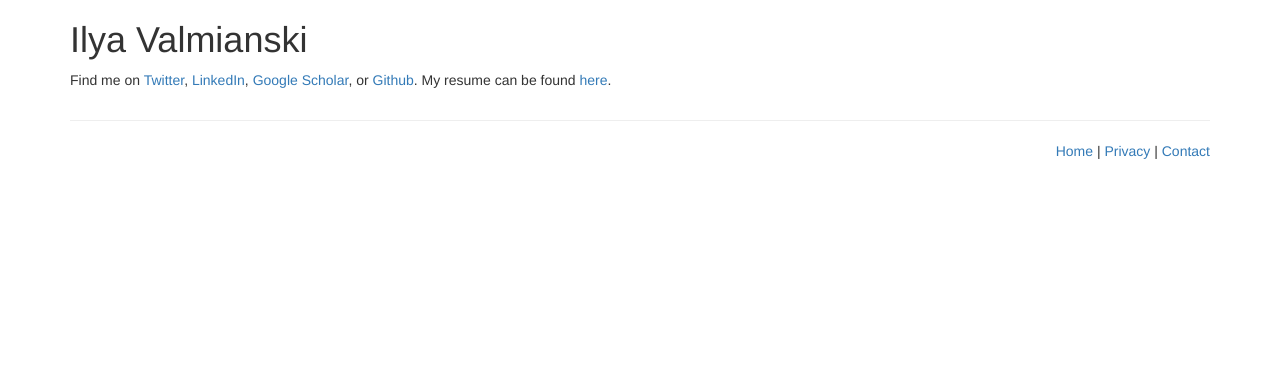
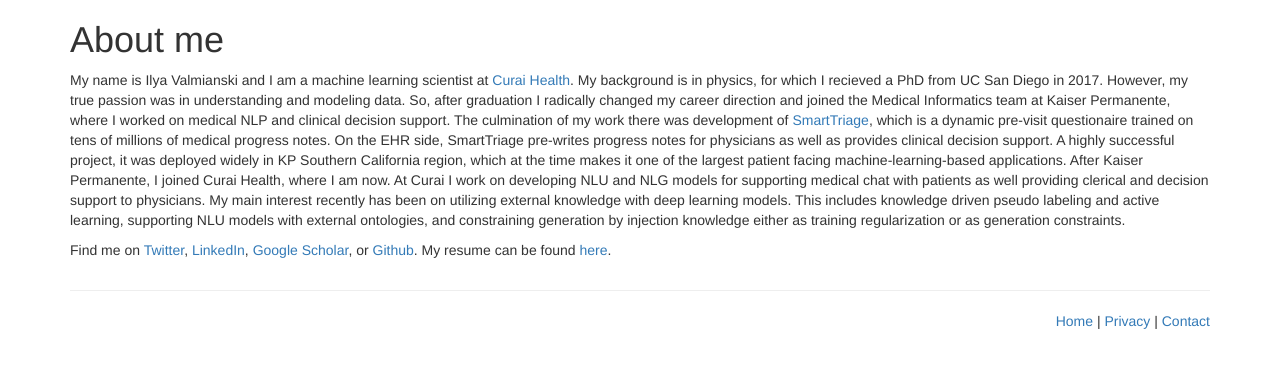
Before and after one commit to ivalmian/ivalmian.github.io, a plain HTML site: page index.html in a window 1280 px wide. Drawn offline with nearby package versions, Linux system fonts and the light colour scheme.

Commit message:
updated resume, links, and personal statement

```diff
--- a/index.html
+++ b/index.html
@@ -22,10 +22,22 @@
     <body>
         <div class="container m-3 p-3">
 
-            <h1>Ilya Valmianski</h1>
-            <p>Find me on <a href="https://twitter.com/valmianski">Twitter</a>, <a href="https://linkedin.com/in/ilya-x-valmianski-704a4b98">LinkedIn</a>,
+            <h1>About me</h1>
+            <p>My name is Ilya Valmianski and I am a machine learning scientist at <a href="https://www.curaihealth.com/">Curai Health</a>. My background is in physics, for which I
+                recieved a PhD from UC San Diego in 2017. However, my true passion was in understanding and modeling data.
+                So, after graduation I radically changed my career direction and joined the Medical Informatics team at Kaiser Permanente,
+                where I worked on medical NLP and clinical decision support. The culmination of my work there was development of
+                <a href="https://arxiv.org/abs/2010.09905">SmartTriage</a>, which is a dynamic pre-visit questionaire trained on tens of
+                millions of medical progress notes. On the EHR side, SmartTriage pre-writes progress notes for physicians as well as provides clinical decision support.
+                A highly successful project, it was deployed widely in KP Southern California region, which at the time makes it one of the largest
+                patient facing machine-learning-based applications. After Kaiser Permanente, I joined Curai Health,
+                where I am now. At Curai I work on developing NLU and NLG models for supporting medical chat with patients as well providing clerical
+                and decision support to physicians. My main interest recently has been on utilizing external knowledge with deep learning models.
+                This includes knowledge driven pseudo labeling and active learning, supporting NLU models with external ontologies, and
+                constraining generation by injection knowledge either as training regularization or as generation constraints.</p>
+            <p>Find me on <a href="https://twitter.com/valmianski">Twitter</a>, <a href="https://linkedin.com/in/ilya-x-valmianski">LinkedIn</a>,
                 <a href="https://scholar.google.com/citations?user=HsOak4YAAAAJ">Google Scholar</a>, or <a href="https://github.com/ivalmian">Github</a>.
-                My resume can be found <a href="resume/ixvalmianski_2021_08_21.pdf">here</a>.</p>
+                My resume can be found <a href="resume/ixvalmianski_2022_05_30.pdf">here</a>.</p>
 
         </div>
 
```
Also changed, not shown: 3 other files.
